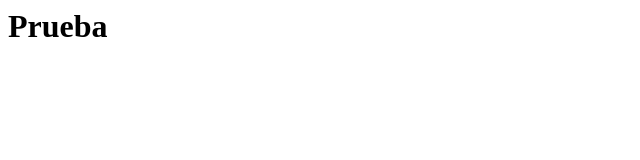
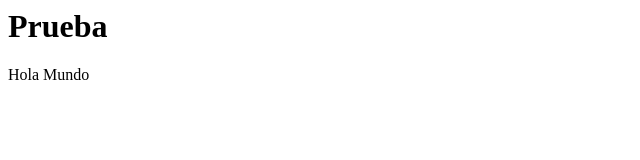
Before and after one commit to hbrito03/MiPatriRD, a plain HTML site: page Index.html in a window 1280 px wide. Shown: the full height of the page, 0-640 px from the left. Drawn offline with Linux system fonts and the light colour scheme.

Commit message:
creacion del body
se agrego el body y una etiqueta

```diff
--- a/Index.html
+++ b/Index.html
@@ -1,4 +1,6 @@
 <html>
 <h1>Prueba</h1>
-
+<body>
+  <label>Hola Mundo</label>
+</body>
 </html>
```
